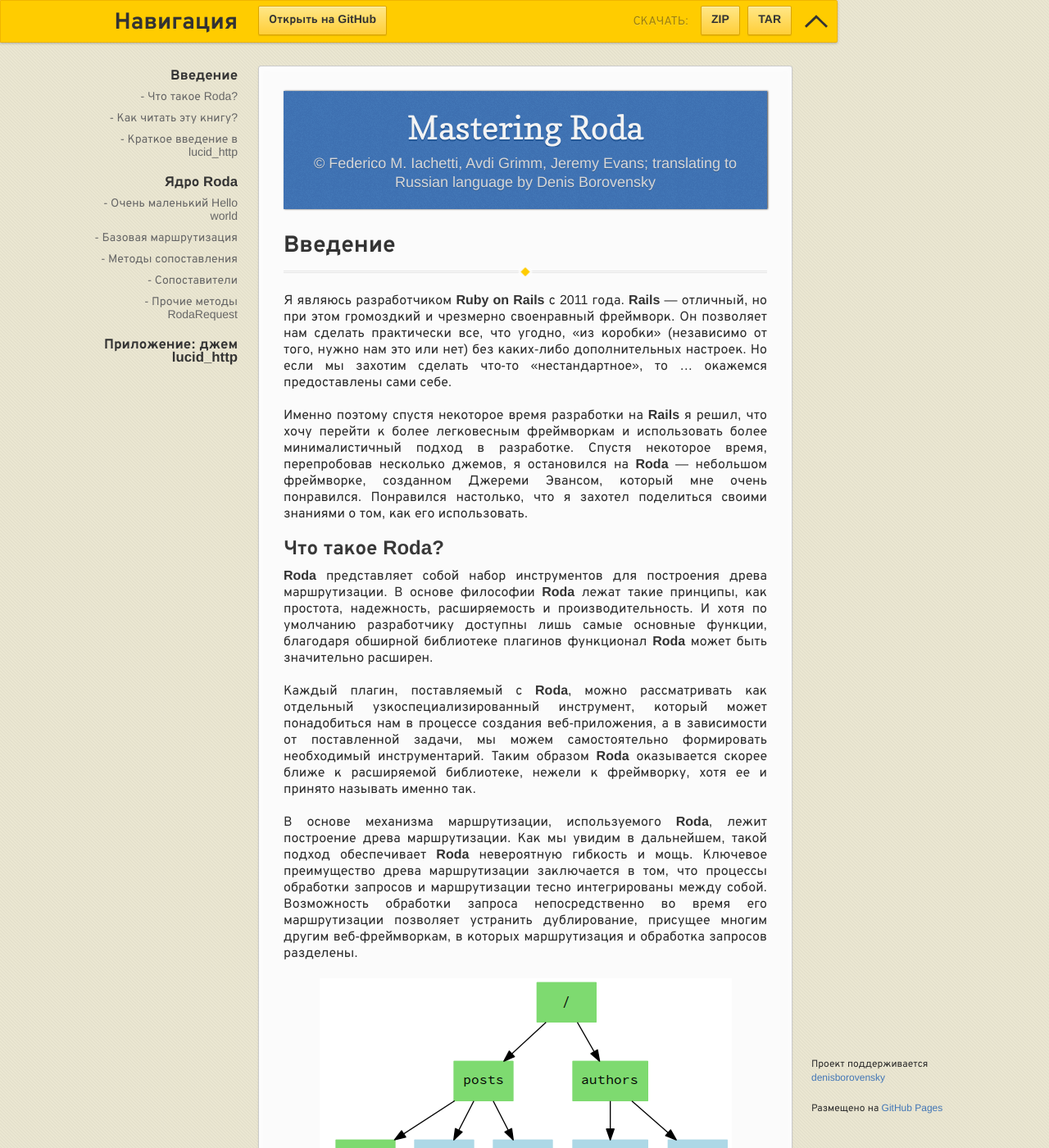
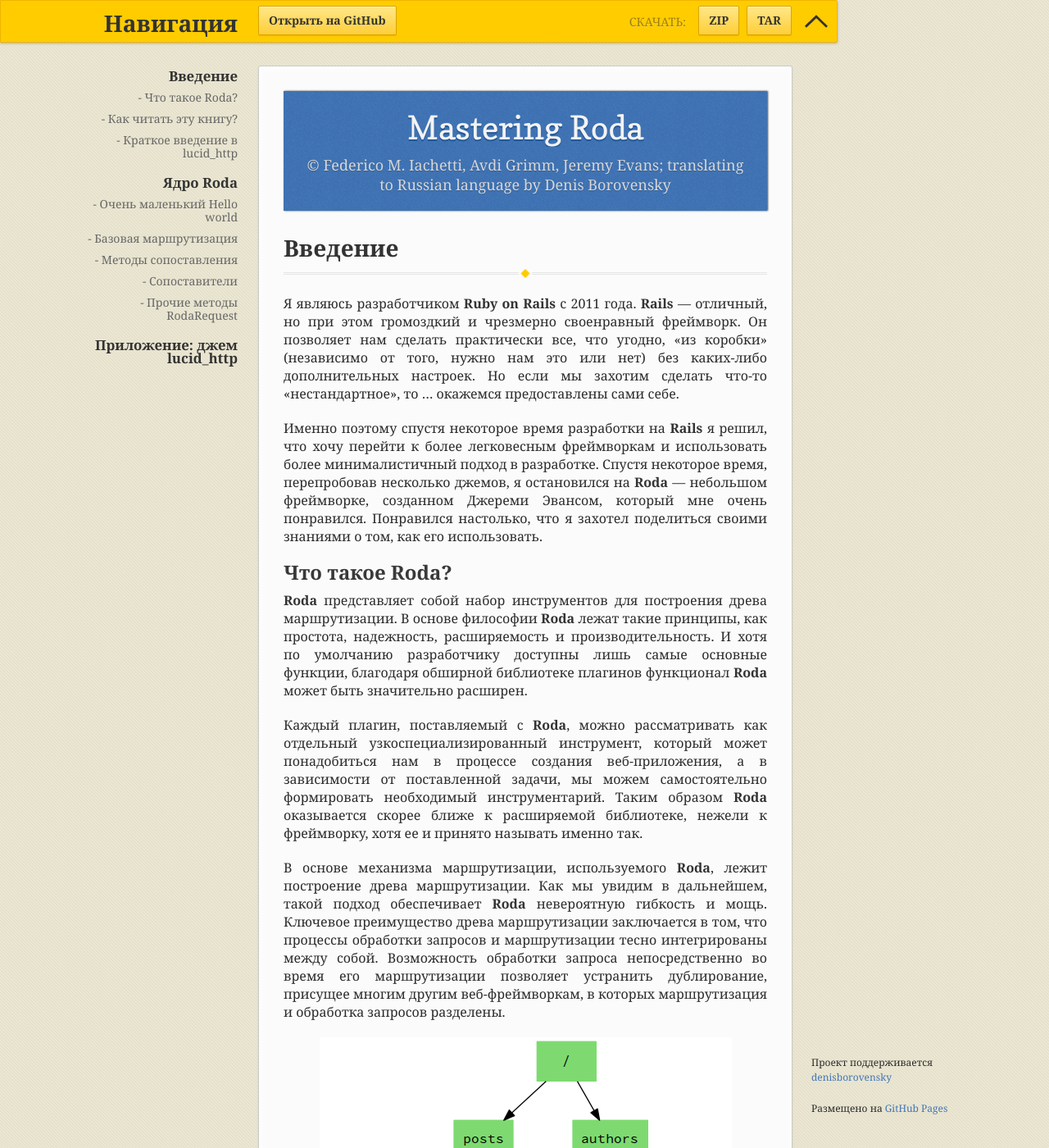
Before and after one commit to denisborovensky/github-pages-ebook-template, a Jekyll site: the page built from index.md, in a window 1280 px wide and 1400 px high. Shown: the whole window at 82% size. Built offline with Jekyll 4.4.1, drawn with Linux system fonts in a browser that asks for light colours; some web fonts are replaced; our own code applies the rules of GitHub Pages for plain Markdown files.

Commit message:
fix: change basic fonts

```diff
--- a/_sass/jekyll-theme-leap-day.scss
+++ b/_sass/jekyll-theme-leap-day.scss
@@ -8,12 +8,12 @@
 @import "rouge-base16-dark";
 
 body {
-  font:16px 'Overpass', "Helvetica Neue", Helvetica, Arial, sans-serif;
+  font: 16px "Georgia", "Times New Roman", sans-serif;
   text-align: justify;
-  color:#2b2b2b;
-  font-weight:300;
+  color: #2b2b2b;
+  font-weight: 300;
   margin: 0px;
-  padding:0px 0 20px 0px;
+  padding: 0px 0 20px 0px;
   background: url(../images/body-background.png) #eae6d1;
 }
 
```
